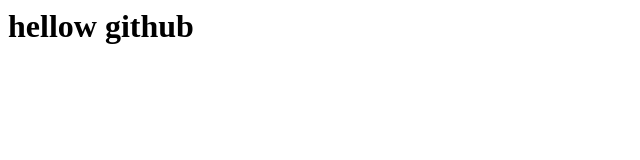
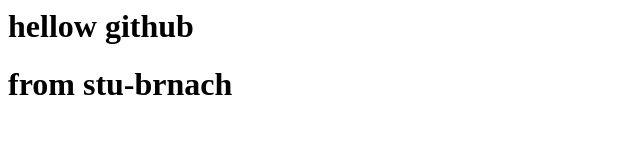
Before and after one commit to Ashwin-More/college-mang-system, a plain HTML site: page index.html in a window 1280 px wide. Shown: the whole page, without its empty margins (0-640 px from the left). Drawn offline with Linux system fonts and the light colour scheme.

Commit message:
branch stu-mang

```diff
--- a/index.html
+++ b/index.html
@@ -4,5 +4,6 @@
     </head>
     <body>
         <h1>hellow github</h1>
+        <h1>from stu-brnach</h1>
     </body>
 </html>
```
